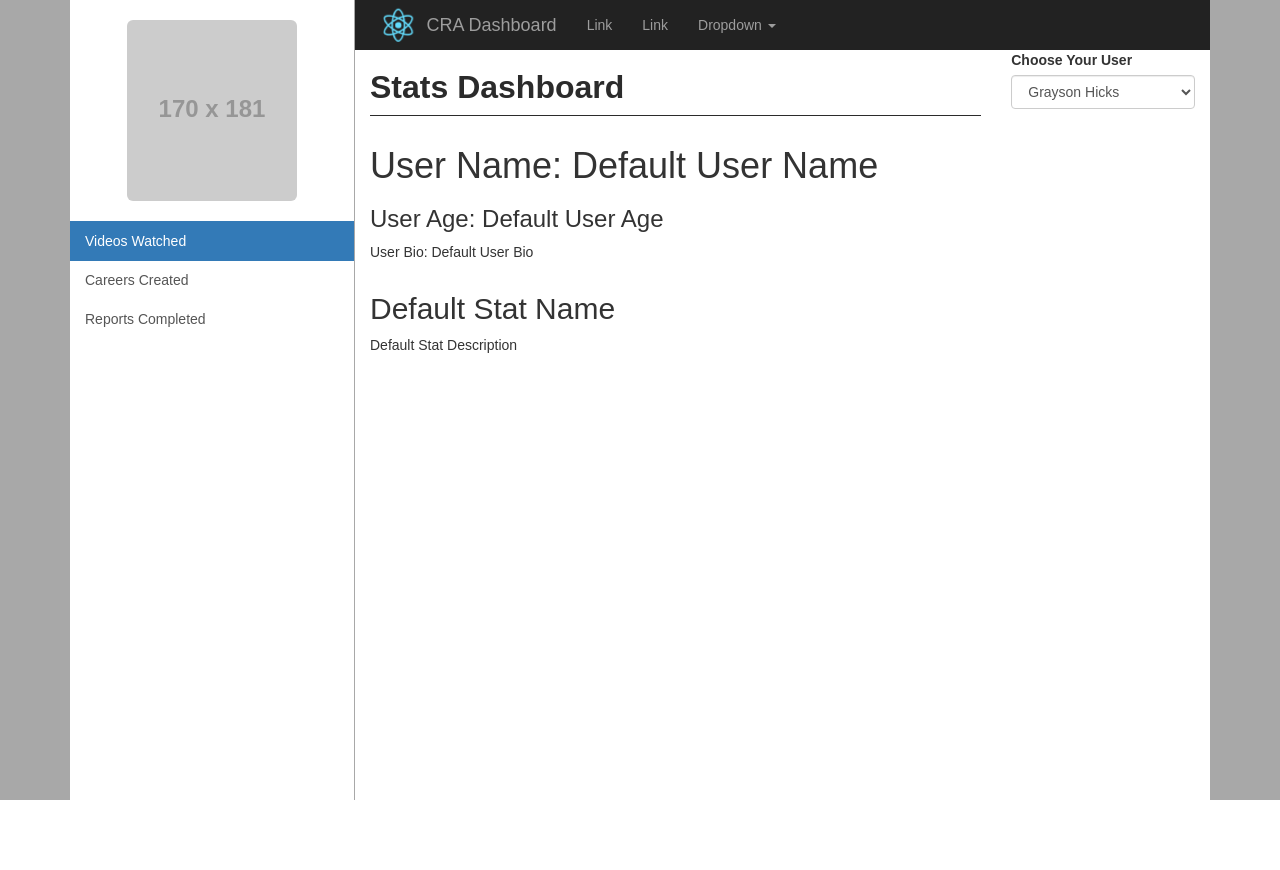
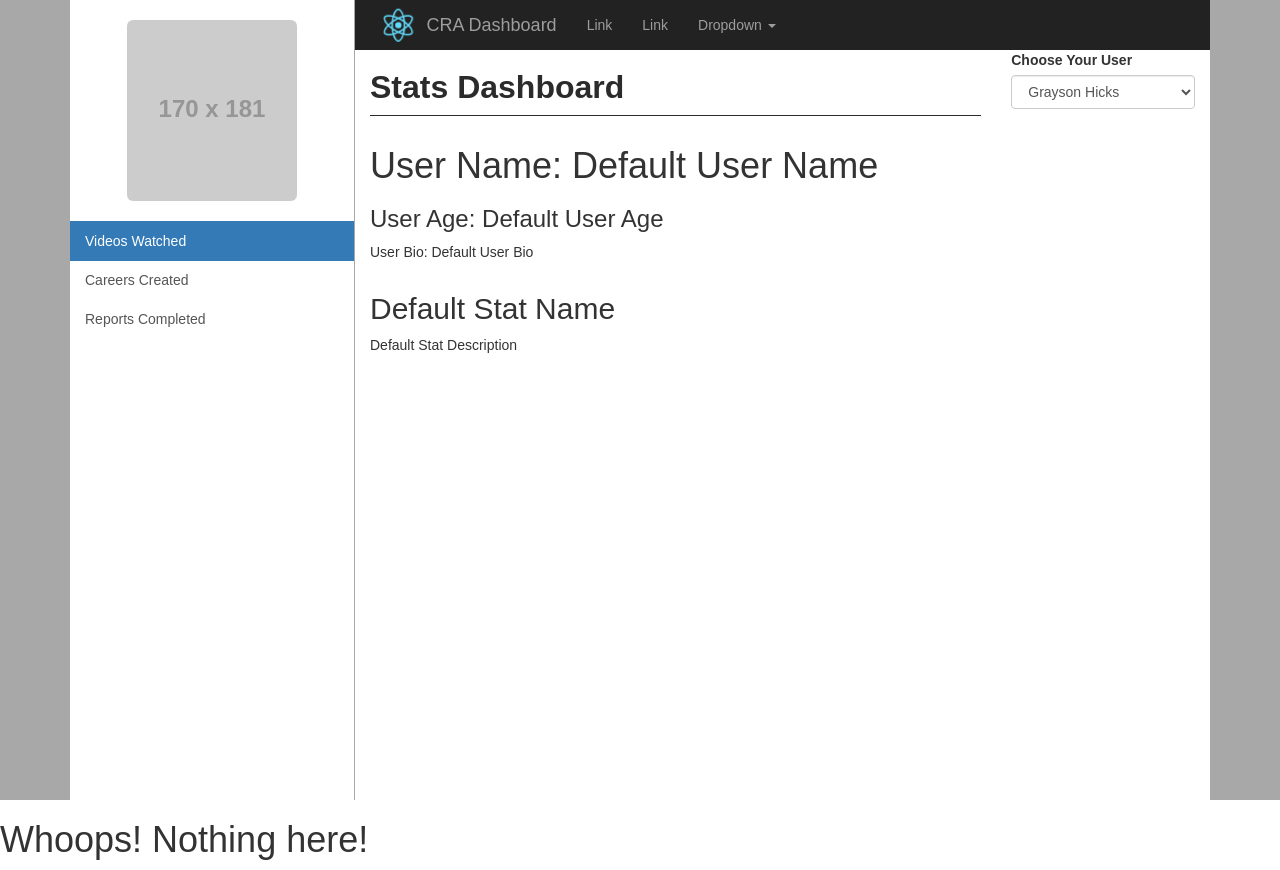
Before and after one commit to graysonhicks/dashboard, a React (Create React App) app: page / in a window 1280 px wide. Shown: the top 870 px of the page. Before the commit the page ends 800 px from the top, so only its background shows below. Built offline with nearby package versions, Linux system fonts and the light colour scheme.

Commit message:
added router with basic home and catchall route

```diff
--- /dev/null
+++ b/src/components/Whoops/Whoops.js
@@ -0,0 +1,11 @@
+import React from 'react';
+import './Whoops.css';
+
+export const WhoopsComponent = () => {
+
+    return (
+        <h1>Whoops! Nothing here!</h1>
+    )
+}
+
+export default WhoopsComponent;
--- a/src/index.js
+++ b/src/index.js
@@ -2,11 +2,18 @@ import React from 'react';
 import ReactDOM from 'react-dom';
 import { BrowserRouter as Router, Route, Link } from 'react-router-dom';
 import App from './App';
+import WhoopsComponent from './components/Whoops/Whoops'
 import './index.css';
 
 ReactDOM.render(
   <Router>
-      <Route path="/" component={App}></Route>
+<div>
+    <Route exact path="/" component={App}></Route>
+    <Route path="*" component={WhoopsComponent}></Route>
+</div>
+
+
+
   </Router>,
   document.getElementById('root')
 );
```
Also changed, not shown: src/components/Whoops/Whoops.css (added).
